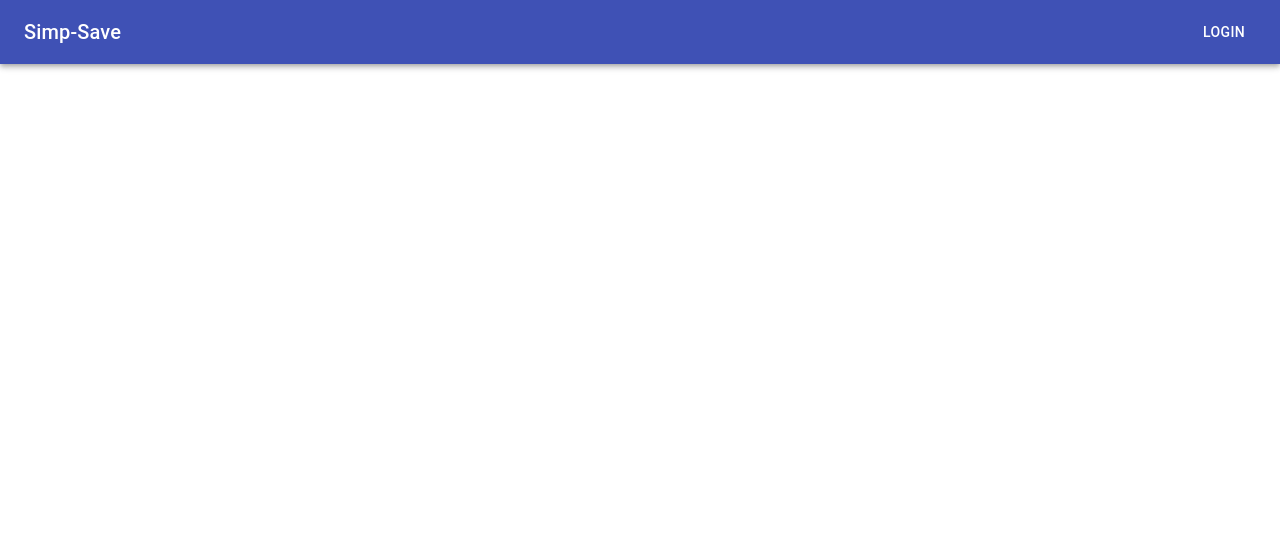
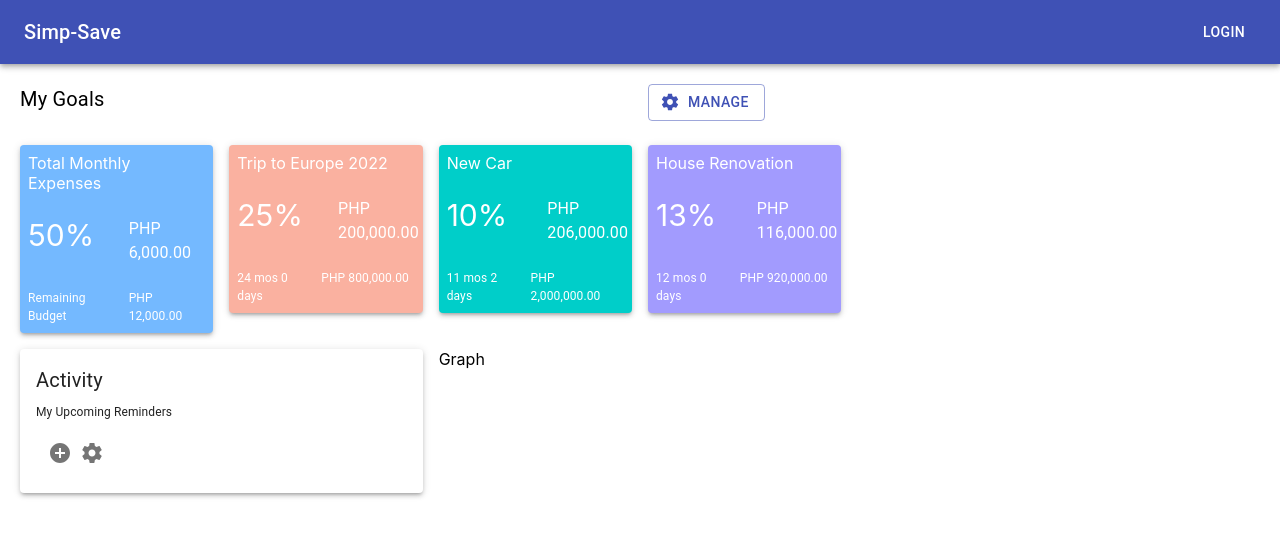
Before and after one commit to josephmeris/simp-save, a React (Create React App) app: page /usermaindashboard in a window 1280 px wide. Shown: the top 536 px of the page. Built offline with nearby package versions, Linux system fonts and the light colour scheme.

Commit message:
Add Dashboard

```diff
--- a/package.json
+++ b/package.json
@@ -5,6 +5,7 @@
   "dependencies": {
     "@date-io/date-fns": "^2.10.8",
     "@material-ui/core": "^4.11.3",
+    "@material-ui/icons": "^4.11.2",
     "@material-ui/pickers": "^3.3.10",
     "@testing-library/jest-dom": "^5.11.10",
     "@testing-library/react": "^11.2.5",
--- a/src/App.js
+++ b/src/App.js
@@ -3,6 +3,7 @@ import React, { Component } from 'react';
 import { BrowserRouter as Router, Switch, Route, useHistory } from 'react-router-dom';
 import UserLogin from './Components/User/UserLogin';
 import UserRegisterPortal from './Components/User/UserResgisterPortal';
+import UserMainDashboardComponent from './Components/Dashboard/UserMainDashboardComponent';
 import LandingPage from './Components/LandingPage';
 import AppBar from '@material-ui/core/AppBar';
 import Toolbar from '@material-ui/core/Toolbar';
@@ -46,6 +47,7 @@ function App () {
               <Route exact path='/' component = {LandingPage} />
               <Route path='/userregisterportal' component={UserRegisterPortal} />
               <Route path='/userlogin' component={UserLogin} />
+              <Route path='/usermaindashboard' component={UserMainDashboardComponent} />
           </Switch>
       </Router>
     );
--- /dev/null
+++ b/src/Components/Dashboard/GoalsSummary.js
@@ -0,0 +1,122 @@
+import React, { Component } from 'react';
+import '../../../src/Styles/Common/common.css';
+import Grid from '@material-ui/core/Grid';
+import Paper from '@material-ui/core/Paper';
+import { withStyles } from "@material-ui/core/styles";
+import Typography from '@material-ui/core/Typography';
+import SettingsRoundedIcon from '@material-ui/icons/SettingsRounded';
+import Button from '@material-ui/core/Button';
+
+const styles = theme => ({
+      paper: {
+        padding: theme.spacing(2),
+      },
+      totalExpenses: {
+        padding: theme.spacing(1),
+        color: "white",
+        background: "#74b9ff"
+      },
+      goal1: {
+        padding: theme.spacing(1),
+        color: "white",
+        background: "#fab1a0"
+      },
+      goal2: {
+        padding: theme.spacing(1),
+        color: "white",
+        background: "#00cec9"
+      },
+      goal3: {
+        padding: theme.spacing(1),
+        color: "white",
+        background: "#a29bfe"
+      },
+      subText: {
+          fontSize: 12
+      },
+      mainAmountDisplay: {
+          fontWeight: "fontWeightBold"
+      },
+      percentageDisplay: {
+          fontWeight: "fontWeightBold",
+          fontSize: 30
+      },
+      titleText: {
+        fontWeight: "fontWeightBold",
+        fontSize: 20
+    }
+  });
+
+class GoalsSummary extends Component {
+    render() {
+
+    const { classes } = this.props;
+    const mainComponentSize = 2;
+
+    return (
+          <div>
+              <Grid container spacing={2}>
+              <Grid item xs={6}><Typography className={classes.titleText}>My Goals</Typography></Grid>
+              <Grid item xs={6}>
+                   <Button
+                        variant="outlined"
+                        color="primary"
+                        className={classes.button}
+                        startIcon={<SettingsRoundedIcon />}                                                  >
+                        Manage
+                  </Button>
+                </Grid>
+              </Grid>
+              <Grid container spacing={2}>
+               <Grid item xs={12} />
+                <Grid item xs={mainComponentSize}>
+                    <Paper elevation={3} className={classes.totalExpenses}>
+                        <Grid container spacing={3}>
+                            <Grid item xs={12}>Total Monthly Expenses </Grid>
+                            <Grid item xs={6} className={classes.percentageDisplay}> 50% </Grid>
+                            <Grid item xs={6}><Typography className={classes.mainAmountDisplay}>PHP 6,000.00</Typography> </Grid>
+                            <Grid item xs={6}><Typography className={classes.subText}>Remaining Budget</Typography></Grid>
+                            <Grid item xs={6}><Typography className={classes.subText}>PHP 12,000.00</Typography></Grid>
+                        </Grid>
+                    </Paper>
+                </Grid>
+                <Grid item xs={mainComponentSize}>
+                    <Paper elevation={3} className={classes.goal1}>
+                        <Grid container spacing={3}>
+                            <Grid item xs={12}>Trip to Europe 2022 </Grid>
+                            <Grid item xs={6} className={classes.percentageDisplay}> 25% </Grid>
+                            <Grid item xs={6}><Typography className={classes.mainAmountDisplay}>PHP 200,000.00</Typography></Grid>
+                            <Grid item xs={5}><Typography className={classes.subText}>24 mos 0 days</Typography></Grid>
+                            <Grid item xs={7}><Typography className={classes.subText}>PHP 800,000.00</Typography></Grid>
+                        </Grid>
+                    </Paper>
+                </Grid>
+                <Grid item xs={mainComponentSize}>
+                    <Paper elevation={3} className={classes.goal2}>
+                        <Grid container spacing={3}>
+                            <Grid item xs={12}>New Car </Grid>
+                            <Grid item xs={6} className={classes.percentageDisplay}> 10% </Grid>
+                            <Grid item xs={6}><Typography className={classes.mainAmountDisplay}>PHP 206,000.00</Typography> </Grid>
+                            <Grid item xs={5}><Typography className={classes.subText}>11 mos 2 days</Typography></Grid>
+                            <Grid item xs={7}><Typography className={classes.subText}>PHP 2,000,000.00</Typography> </Grid>
+                        </Grid>
+                    </Paper>
+                </Grid>
+                <Grid item xs={mainComponentSize}>
+                     <Paper elevation={3} className={classes.goal3}>
+                        <Grid container spacing={3}>
+                            <Grid item xs={12}>House Renovation </Grid>
+                            <Grid item xs={6} className={classes.percentageDisplay}> 13% </Grid>
+                            <Grid item xs={6}><Typography className={classes.mainAmountDisplay}>PHP 116,000.00</Typography> </Grid>
+                            <Grid item xs={5}><Typography className={classes.subText}>12 mos 0 days</Typography> </Grid>
+                            <Grid item xs={7}><Typography className={classes.subText}>PHP 920,000.00</Typography></Grid>
+                        </Grid>
+                    </Paper>
+                </Grid>
+              </Grid>
+          </div>
+      )
+    };
+}
+
+export default withStyles(styles)(GoalsSummary);
--- /dev/null
+++ b/src/Components/Dashboard/UpcomingEvents.js
@@ -0,0 +1,49 @@
+import React, { Component } from 'react';
+import Grid from '@material-ui/core/Grid';
+import Typography from '@material-ui/core/Typography';
+import { withStyles } from "@material-ui/core/styles";
+import IconButton from '@material-ui/core/IconButton';
+import AddCircleIcon from '@material-ui/icons/AddCircle';
+import SettingsRoundedIcon from '@material-ui/icons/SettingsRounded';
+import Paper from '@material-ui/core/Paper';
+
+const styles = theme => ({
+    titleText: {
+        fontWeight: "fontWeightBold",
+        fontSize: 20
+    },
+    subText: {
+        fontWeight: "fontWeightBold",
+        fontSize: 12
+    },
+    paper: {
+        padding: theme.spacing(2),
+      }
+});
+
+class GoalsSummary extends Component {
+    render() {
+        const { classes } = this.props;
+
+        return (
+            <div>
+                <Paper elevation={3} className={classes.paper}>
+                    <Grid container spacing={1}>
+                        <Grid item xs={12}> <Typography className={classes.titleText}>Activity</Typography> </Grid>
+                        <Grid item xs={12}> <Typography className={classes.subText}>My Upcoming Reminders</Typography></Grid>
+                        <Grid item xs={1}> <IconButton aria-label="delete">
+                                              <AddCircleIcon />
+                                           </IconButton>
+                        </Grid>
+                        <Grid item xs={1}> <IconButton aria-label="Manage">
+                                              <SettingsRoundedIcon />
+                                           </IconButton>
+                        </Grid>
+                    </Grid>
+                </Paper>
+            </div>
+            )
+        };
+    }
+
+export default withStyles(styles)(GoalsSummary)
--- /dev/null
+++ b/src/Components/Dashboard/UserMainDashboardComponent.js
@@ -0,0 +1,21 @@
+import React, { Component } from 'react';
+import '../../../src/Styles/Common/common.css';
+import GoalsSummary from '../Dashboard/GoalsSummary';
+import UpcomingEvents from '../Dashboard/UpcomingEvents';
+import Grid from '@material-ui/core/Grid';
+
+class UserMainDashboardComponent extends Component {
+    render() {
+      return (
+          <div class='main-dashboard-container'>
+              <Grid container spacing={2}>
+                    <Grid item xs={12} > <GoalsSummary /> </Grid>
+                    <Grid item xs={4}> <UpcomingEvents />  </Grid>
+                    <Grid item xs={4}> Graph </Grid>
+              </Grid>
+          </div>
+      )
+    };
+}
+
+export default UserMainDashboardComponent;
--- a/src/Components/User/UserLogin.js
+++ b/src/Components/User/UserLogin.js
@@ -2,10 +2,17 @@ import React, { Component } from 'react';
 import TextField from '@material-ui/core/TextField';
 import Button from '@material-ui/core/Button';
 import '../../../src/Styles/Common/common.css'
+import { BrowserRouter as Router, Switch, Route, useHistory } from 'react-router-dom';
+import { withRouter } from 'react-router-dom';
 
-class Login extends Component {
-  render() {
-    return (
+function Login () {
+   const history = useHistory();
+
+   const onLogin = () => {
+      history.push('./usermaindashboard');
+   }
+
+   return (
         <div>
           <form>
             <div id='main-div-container'>
@@ -13,7 +20,7 @@ class Login extends Component {
                 <div> <h3>Welcome Back</h3></div>
                 <div class='form-input'><TextField id="user-username" label="Username" variant="outlined" /></div>
                 <div class='form-input'><TextField id="user-password" label="Password" type="password" variant="outlined" /></div>
-                <div class='form-input'><Button variant="contained" color="primary">  Sign in  </Button></div>
+                <div class='form-input'><Button variant="contained" color="primary" onClick={onLogin}>  Sign in  </Button></div>
                 <div class='form-input'><Button color="primary" size='small'>Forgot Password</Button></div>
                 <div class='form-input'><Button color="primary" size='small'>Don't have an account? Sign up</Button></div>
               </div>
@@ -22,6 +29,5 @@ class Login extends Component {
         </div>
     );
   }
-}
 
-export default Login;
+  export default withRouter(Login);
--- a/src/Styles/Common/common.css
+++ b/src/Styles/Common/common.css
@@ -31,21 +31,25 @@
   margin-top: 10px;
 }
 
-.modular-column {
-  float: left;
-  padding:10px;
+.sub-category-misc {
+  position: absolute;
 }
 
-.modular-column-space {
+/* todo: move to new css for user main components */
+/* todo: conver to sass */
+
+.main-dashboard-container {
+  padding: 20px;
+}
+
+.column {
   float: left;
-  width: 50%;
+  width: 20%;
 }
-.modular-row:after {
+
+/* Clear floats after the columns */
+.row:after {
   content: "";
   display: table;
   clear: both;
 }
-
-.sub-category-misc {
-  position: absolute;
-}
```
Also changed, not shown: 1 other file (tests, documents, lock files or other folders).
